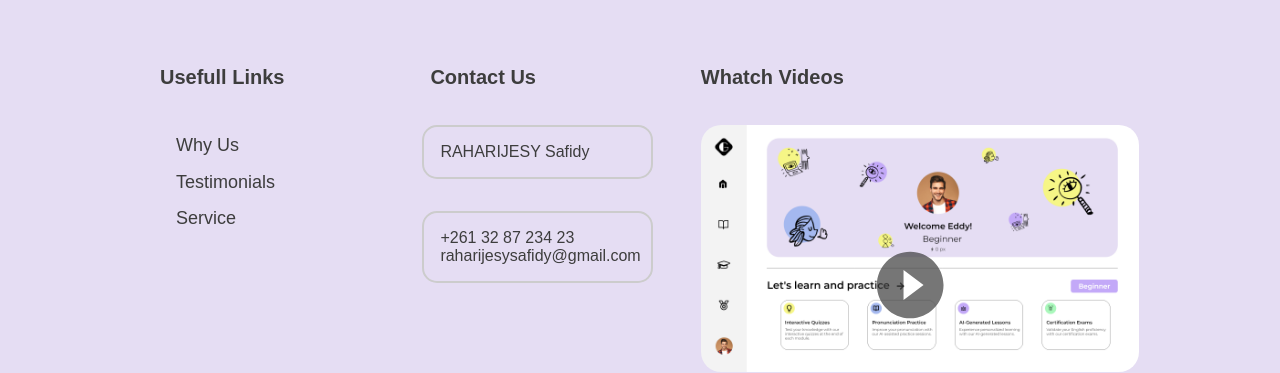
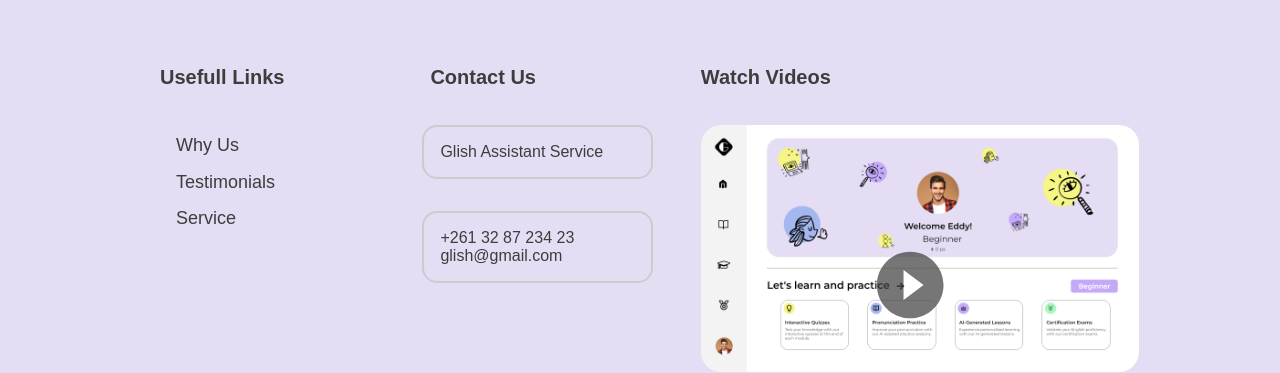
Before and after one commit to PriscaSL/finder, a React (Create React App) app in the folder front/: page /landing in a window 1280 px wide. Shown: the part 2811-3184 px from the top of the page. Built offline with nearby package versions, Linux system fonts and the light colour scheme.

Commit message:
Update Footer.jsx

```diff
--- a/front/src/components/Footer.jsx
+++ b/front/src/components/Footer.jsx
@@ -15,7 +15,7 @@ function Footer() {
             <div className="footer-row fotter-row-grid footer-title">
                 <div>Usefull Links</div>
                 <div>Contact Us</div>
-                <div>Whatch Videos</div>
+                <div>Watch Videos</div>
             </div>
             <div className="footer-row fotter-row-grid">
                 <div>
@@ -26,10 +26,10 @@ function Footer() {
                     </ul>
                 </div>
                 <div>
-                    <div className="footer-contact">RAHARIJESY Safidy</div>
+                    <div className="footer-contact">Glish Assistant Service</div>
                     <div className="footer-contact">
                         +261 32 87 234 23<br/>
-                        raharijesysafidy@gmail.com
+                        glish@gmail.com
                     </div>
                 </div>
                 <div className="footer-image-container">
```
